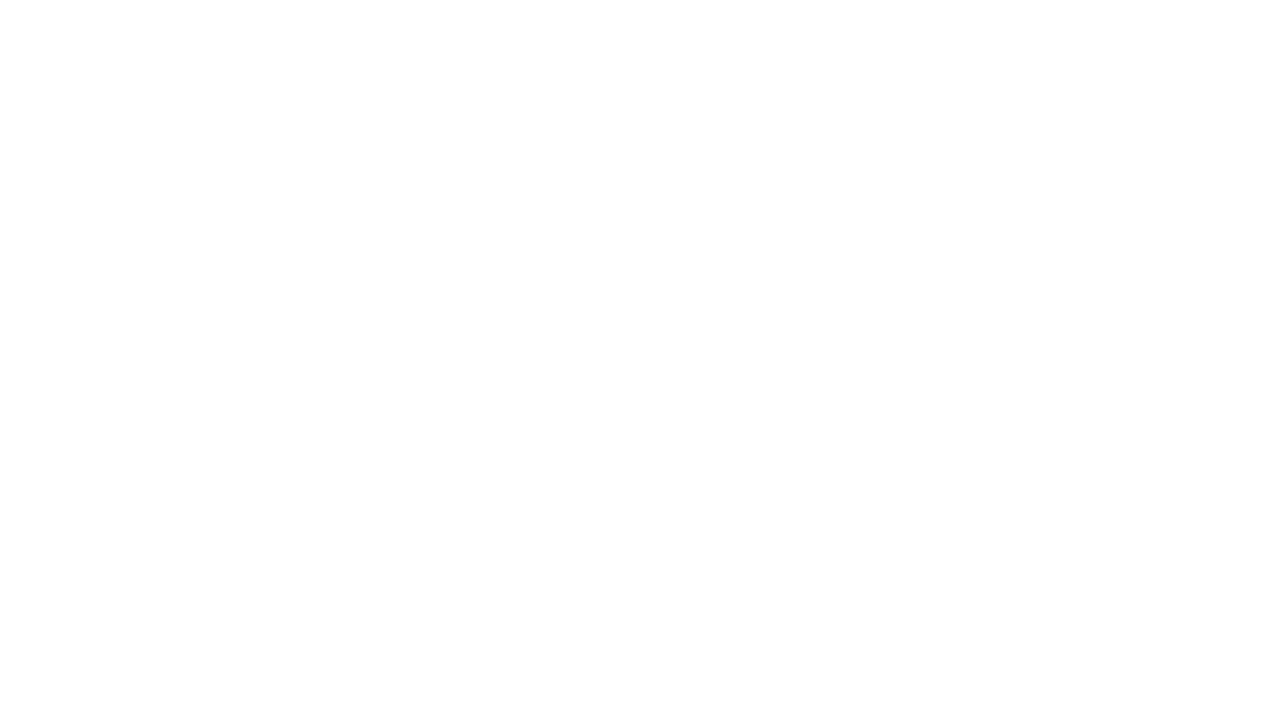
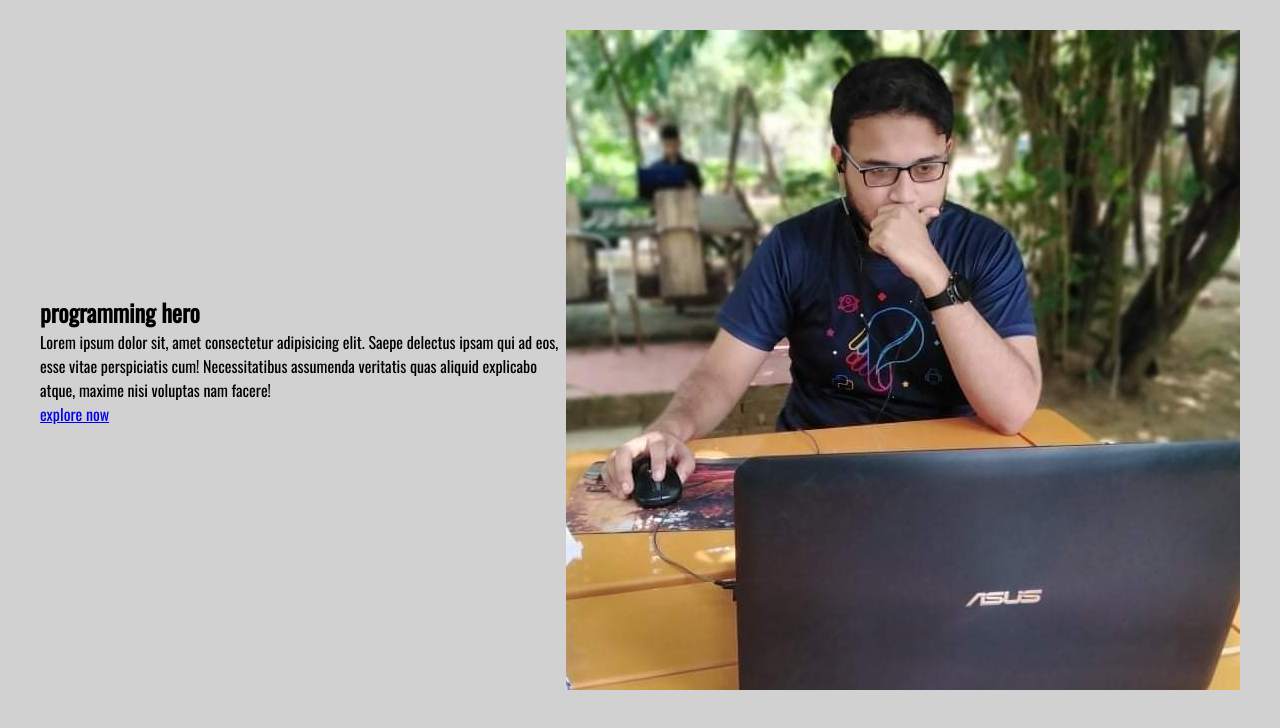
Before and after one commit to SHAFAYET-HOWLADER/conceptual-session, a plain HTML site: page index.html in a window 1280 px wide. Drawn offline with nearby package versions, Linux system fonts and the light colour scheme.

Commit message:
commited

```diff
--- a/css/style.css
+++ b/css/style.css
@@ -1,5 +1,9 @@
 
-/* all common css start from */
+/* google fonts */
+@import url('https://fonts.googleapis.com/css2?family=Montserrat:wght@400;500;600;700&family=Oswald:wght@300;400;');
+/* google fonts */
+
+/* all common css end from */
 *{
     margin: 0px;
     padding: 0px;
@@ -23,6 +27,30 @@ img{
     vertical-align: middle;
 }
 body{
-    overflow-x: hidden;
+    background-color: #d1d1d1;
+    font-family: 'Oswald', sans-serif;
 }
 /* all common css end from */
+
+/*-------|-banner part start--|-------*/
+.container {
+    max-width: 1200px;
+    margin: 0px auto;
+}
+.banner{
+    display: flex;
+    height: 90vh;
+}
+.banner-left{
+    flex: 1;
+    display: flex;
+    justify-content: center;
+    align-items: center;
+}
+.banner-right{
+  flex: 1;
+   display: flex;
+   justify-content: center;
+   align-items: center;
+}
+/*-------|-banner part end--|-------*/
--- a/index.html
+++ b/index.html
@@ -5,8 +5,27 @@
     <meta http-equiv="X-UA-Compatible" content="IE=edge">
     <meta name="viewport" content="width=device-width, initial-scale=1.0">
     <title>conceptual-session</title>
+    <link rel="stylesheet" href="css/style.css">
 </head>
 <body>
 
+    <!--------|--banner part start--|---------->
+    <main class="container">
+      <section class="banner">
+        <div class="banner-left">
+            <div>
+                <h1 class="banner-title">programming hero</h1>
+                <p class="banner-para">Lorem ipsum dolor sit, amet consectetur adipisicing elit. Saepe delectus ipsam qui ad eos, esse vitae perspiciatis cum! Necessitatibus assumenda veritatis quas aliquid explicabo atque, maxime nisi voluptas nam facere!</p>
+                <a href="#">explore now</a>
+            </div>
+            </div>
+
+            <div class="banner-right">
+               <img src="images/Mezbaui abedin persian.jpg" alt="">
+            </div>
+      </section>
+    </main>
+      <!--------|--banner part start--|---------->
+
 </body>
 </html>
```
